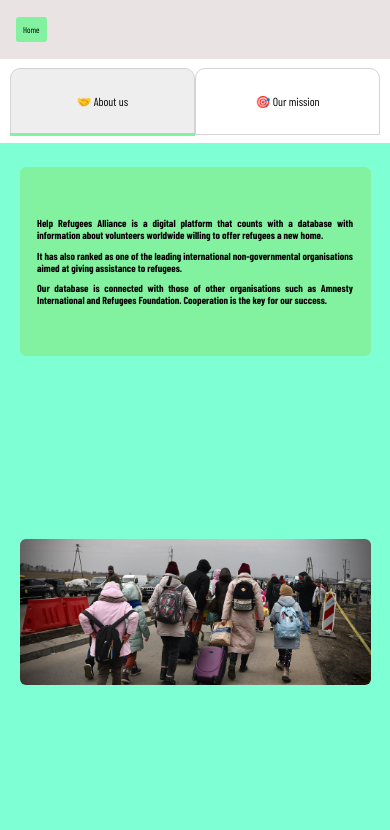
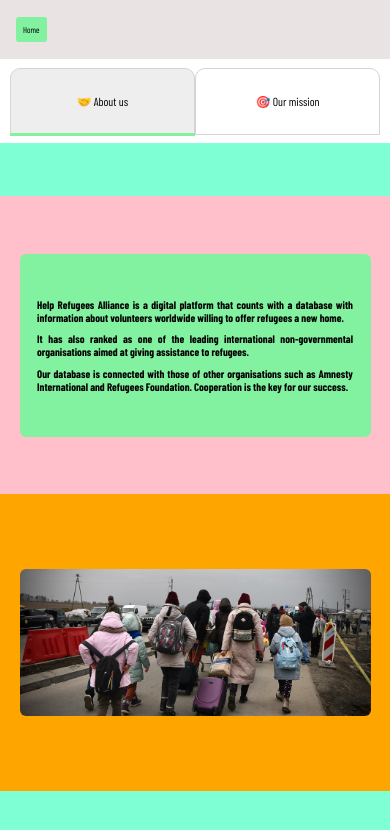
Before and after one commit to leandronsbarreto/mern-project, a React (Create React App) app in the folder mern-app/: page /aboutandmission in a window 390 px wide. Shown: the top 830 px of the page. Built offline with nearby package versions, Linux system fonts and the light colour scheme; a web font is replaced by a local one.

Commit message:
Update styleFirstPage.js

```diff
--- a/mern-app/src/styles/styleFirstPage.js
+++ b/mern-app/src/styles/styleFirstPage.js
@@ -1,50 +1,25 @@
 const styleFirstPage = {
+  //<div style={styleFirstPage.divText}>
+  //Very small, mobile and tablets
+  //Portrait
   divImg: {
+    backgroundColor: 'orange',
     display: 'flex',
     justifyContent: 'center',
     alignItems: 'center',
     flexDirection: 'column',
-    minHeight: '55vh',
+    minHeight: 'clamp(17.5rem, 17.1257rem + 5.988vw, 20rem)',
     width: '100%'
   },
 
+  //<img style={styleFirstPage.img}/>
+  //Very small, mobile and tablets
+  //Portrait
   img: {
     height: 'auto',
     width: '90%',
     margin: '1rem 0 1rem 0',
     borderRadius: 'clamp(0.3125rem, 0.1281rem + 1.0352vw, 0.625rem)'
-  },
-
-  innerDivImg: {
-    backgroundColor: 'transparent',
-    display: 'flex',
-    justifyContent: 'space-evenly',
-    alignItems: 'center',
-    flexDirection: 'column',
-    height: 'clamp(6.25rem, 2.5621rem + 20.7039vw, 12.5rem)',
-    width: '90%',
-    margin: '0.5rem 0 1rem 0',
-    borderRadius: 'clamp(0.3125rem, 0.1281rem + 1.0352vw, 0.625rem)'
-  },
-
-  innerDivImgBox: {
-    backgroundColor: 'var(--gray)',
-    display: 'flex',
-    justifyContent: 'center',
-    alignItems: 'center',
-    flexDirection: 'column',
-    height: 'auto',
-    width: '90%',
-    borderRadius: 'clamp(0.3125rem, 0.1281rem + 1.0352vw, 0.625rem)'
-  },
-
-  p: {
-    height: 'auto',
-    width: '90%',
-    margin: 'clamp(0.2rem, -0.154rem + 1.9876vw, 0.8rem)',
-    fontSize: 'clamp(0.5rem, 0.205rem + 1.6563vw, 1rem)',
-    textAlign: 'justify',
-    fontWeight: '500'
   },
 
   button: {
@@ -59,36 +34,51 @@
     fontFamily: 'Barlow Condensed, sans-serif'
   },
 
-  innerDivImgRight: {
-    backgroundColor: 'red',
-    height: '80%',
+  //<div style={styleFirstPage.divText}>
+  //Very small, mobile and tablets
+  //Portrait
+  divText: {
+    backgroundColor: 'pink',
+    display: 'flex',
+    justifyContent: 'space-evenly',
+    alignItems: 'center',
+    minHeight: 'clamp(17.5rem, 17.1257rem + 5.988vw, 20rem)',
+    width: '100%'
+  },
+
+  //<div style={styleFirstPage.innerDivTextNews}>
+  //Very small, mobile and tablets
+  //Portrait
+  //newsPress.js
+  innerDivTextNews: {
+    backgroundColor: 'lightblue',
+    height: '220px',
     width: '45%'
   },
 
-  divText: {
-    display: 'flex',
-    justifyContent: 'center',
-    alignItems: 'center',
-    height: '35vh',
-    width: '100%'
-  },
-
+  //<div style={styleFirstPage.innerDivText}>
+  //Very small, mobile and tablets
+  //Portrait
+  //aboutMission.js
   innerDivText: {
     backgroundColor: 'var(--light-green)',
     display: 'flex',
     justifyContent: 'center',
     alignItems: 'center',
     flexDirection: 'column',
-    height: '80%',
+    height: 'clamp(10.625rem, 10.3443rem + 4.491vw, 12.5rem)',
     width: '90%',
     borderRadius: 'clamp(0.3125rem, 0.1281rem + 1.0352vw, 0.625rem)'
   },
 
+  //<h2 style={styleFirstPage.h2} key={item}>
+  //Very small, mobile and tablets
+  //Portrait
   h2: {
     height: 'auto',
     width: '90%',
     textAlign: 'justify',
-    fontSize: 'clamp(0.5rem, 0.1312rem + 2.0704vw, 1.125rem)',
+    fontSize: 'clamp(0.4375rem, 0.3533rem + 1.3473vw, 1rem)',
     margin: 'clamp(0.2rem, 0.023rem + 0.9938vw, 0.5rem)'
   }
 };
```
